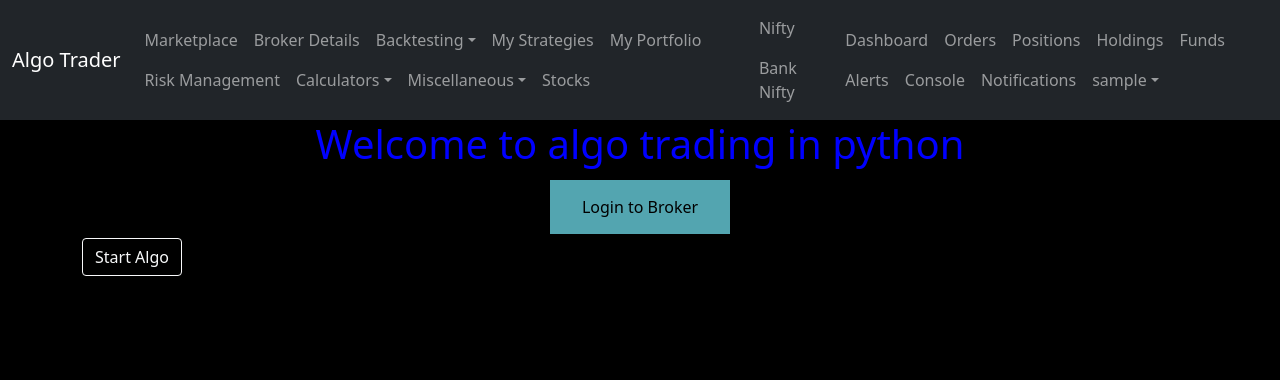
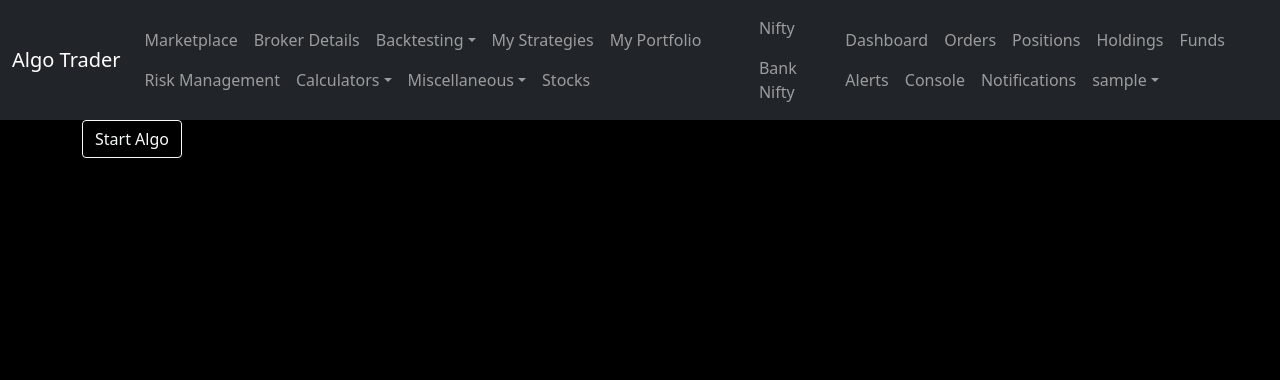
Before and after one commit to amoghkini/Algo-Trading-Framework, a Flask app: page /dashboard in a window 1280 px wide. Shown: the top 380 px of the page. Run offline with Flask 2, Linux system fonts and the light colour scheme; the visitor is signed in with stand-in values (Sample User, id 1); parts of the project's set-up code (start-up, migrations or seed data) failed here and were passed over.

Commit message:
Removing login algo button from dashboard

```diff
--- a/src/templates/dashboard.html
+++ b/src/templates/dashboard.html
@@ -37,12 +37,6 @@
     }
 </script>
 
-<h1 style="color: blue" class="center">Welcome to algo trading in python</h1>
-<div class="center">
-    <button class="button" onClick="loginToBroker()">
-        Login to Broker
-    </button>
-</div>
 
 <button class="btn btn-outline-light " onClick="startAlgo()">
     Start Algo
```
